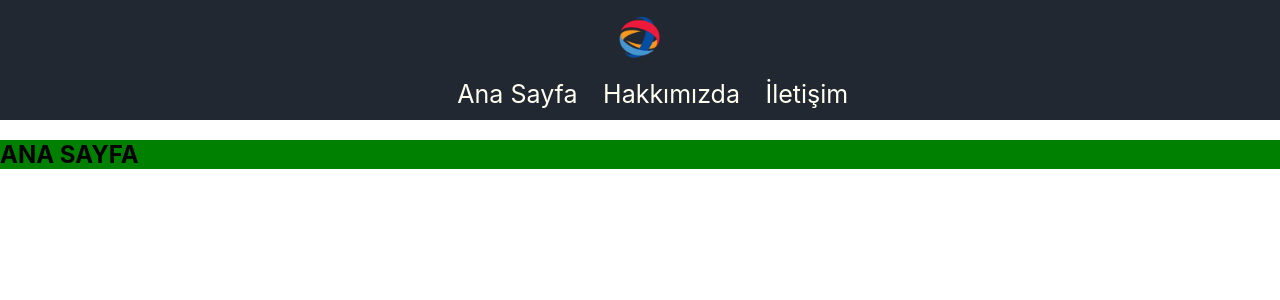
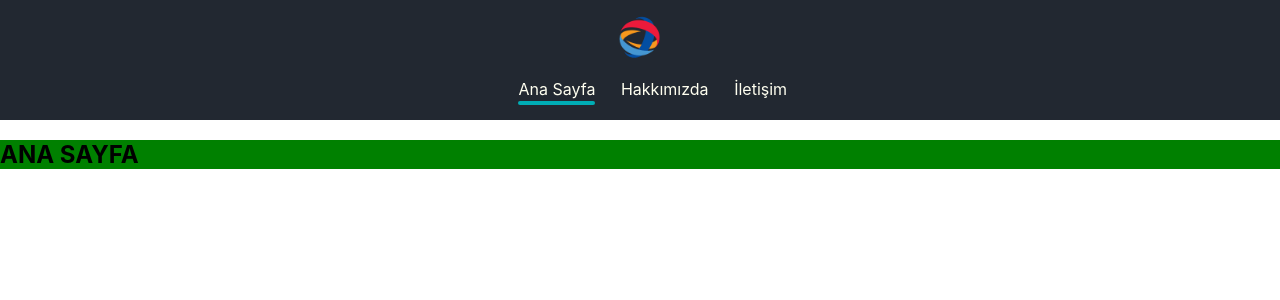
Before and after one commit to ibrahimyilgor/lawyer, a React (Create React App) app: page / in a window 1280 px wide. Shown: the top 300 px of the page. Built offline with nearby package versions, Linux system fonts and the light colour scheme; what google-maps-react would draw is missing.

Commit message:
feat: add hover style to links

```diff
--- a/src/Navigation/TopNav.css
+++ b/src/Navigation/TopNav.css
@@ -12,21 +12,29 @@
 .Link {
   color:ivory ;
   text-decoration: 'none';
-  font-size: 25px;
+  font-size: 1.25vw;
   text-decoration: none;
+}
+
+.Link:hover {
+  background-color:#00ADB5 ;
 }
 
 .SelectedLink {
   color:ivory ;
-  text-decoration: 'none';
-  font-size: 25px;
+  text-decoration: none;
+  font-size: 1.25vw;
 }
 
+.SelectedLink:hover {
+  background-color: #00ADB5;
+}
 
 .Highlight {
   width: auto;
   margin-top: 0.3vh;
   height : 0.5vh;
+  border-radius: 5px;
   background-color:#00ADB5;
 }
 
--- a/src/Navigation/TopNavigation.js
+++ b/src/Navigation/TopNavigation.js
@@ -1,13 +1,26 @@
-import React, { useState } from "react";
+import React, { useState, useEffect } from "react";
 import './TopNav.css';
 import logo from '../logo.png'; // with import
-import {
-    NavLink
-  } from "react-router-dom";
+import {NavLink, useLocation} from "react-router-dom";
 
 const TopNavigation = () => {
+  const location = useLocation();
+  const [selected,setSelected] = useState(0);
 
-  const [selected,setSelected] = useState(0);
+  useEffect(() => {
+    console.log(location.pathname);
+
+    if(location.pathname === "/"){
+      setSelected(1);
+    }
+    else if(location.pathname === "/hakkimizda"){
+      setSelected(2);
+    }
+    else if(location.pathname === "/iletisim"){
+      setSelected(3);
+    }
+  }, [location]);
+
 
   return (
     <div  className="TopNav">
@@ -15,15 +28,15 @@ const TopNavigation = () => {
         <img alt="logo" width="100px" src={logo} />
       </div>
       <div className="NavAndBox">
-        <NavLink onClick={()=>setSelected(1)} to="/" className={selected===1 ? "SelectedLink" : "Link"} >Ana Sayfa</NavLink>
+        <NavLink to="/" className={selected===1 ? "SelectedLink" : "Link"} >Ana Sayfa</NavLink>
         <div className={selected===1 ? "Highlight" : "NoHighlight"}></div>
       </div>
       <div className="NavAndBox">
-        <NavLink onClick={()=>setSelected(2)} to="/hakkimizda" className={selected===2 ? "SelectedLink" : "Link"}>Hakkımızda</NavLink>
+        <NavLink to="/hakkimizda" className={selected===2 ? "SelectedLink" : "Link"}>Hakkımızda</NavLink>
         <div className={selected===2 ? "Highlight" : "NoHighlight"}></div>
       </div>
       <div className="NavAndBox">
-        <NavLink onClick={()=>setSelected(3)} to="/iletisim" className={selected===3 ? "SelectedLink" : "Link"}>İletişim</NavLink>
+        <NavLink to="/iletisim" className={selected===3 ? "SelectedLink" : "Link"}>İletişim</NavLink>
         <div className={selected===3 ? "Highlight" : "NoHighlight"}></div>
       </div>
     </div>
--- a/src/Pages/Contact.js
+++ b/src/Pages/Contact.js
@@ -1,6 +1,6 @@
 import React, {useEffect} from "react";
 import './Contact.css';
-import {Map, InfoWindow, Marker, GoogleApiWrapper} from 'google-maps-react';
+import {Map, Marker, GoogleApiWrapper} from 'google-maps-react';
 
 const Users = ({
   google,
```
